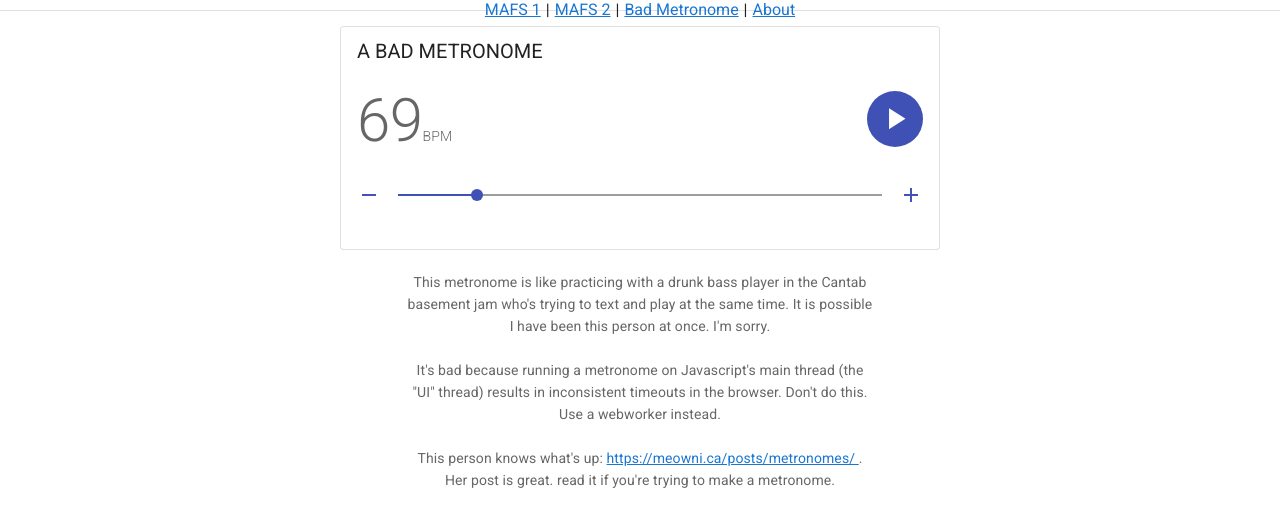
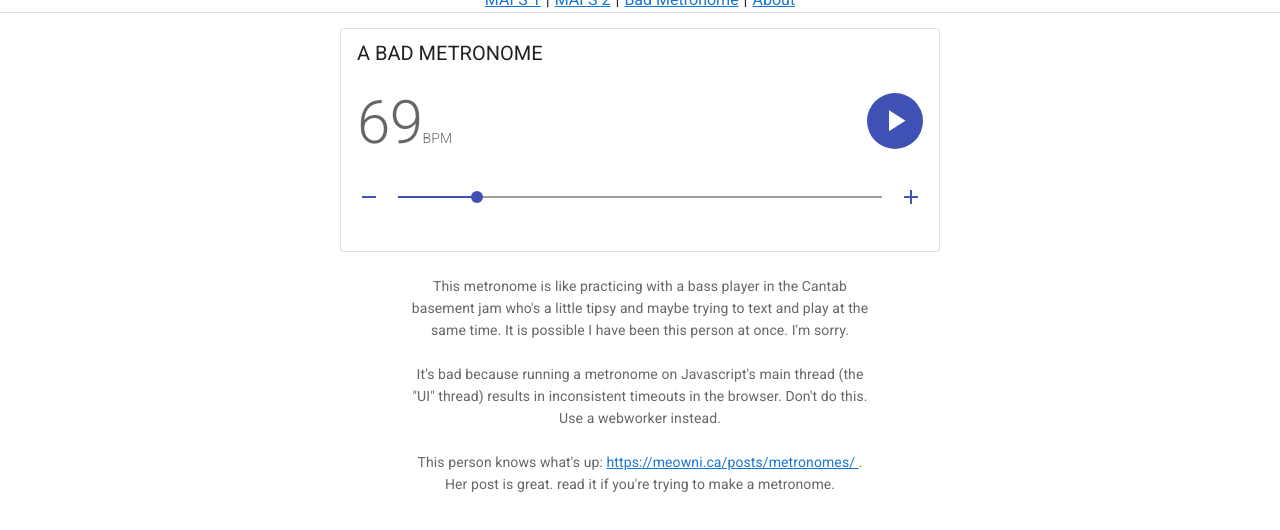
Before and after one commit to envirodatavis/funsite, a Vue app: page /#/bad-metronome in a window 1280 px wide. Shown: the top 530 px of the page. Built offline with nearby package versions, Linux system fonts and the light colour scheme.

Commit message:
fixed top bar

```diff
--- a/src/App.vue
+++ b/src/App.vue
@@ -2,8 +2,8 @@
   <v-app>
     <template>
       <div id="app">
-        <div id="nav">
-          <v-row justify="center" style="padding-top:10px">
+        <div id="nav" style="height:18pt">
+          <v-row justify="center">
             <router-link to="/">MAFS 1</router-link>
             <span style="padding-left: 5px;padding-right: 5px;">|</span>
             <router-link to="/mafs2">MAFS 2</router-link>
--- a/src/components/Metronome.vue
+++ b/src/components/Metronome.vue
@@ -51,9 +51,10 @@
       <v-col align="center">
         <v-card elevation="0" max-width="500">
           <v-card-text>
-            This metronome is like practicing with a drunk bass player in the
-            Cantab basement jam who's trying to text and play at the same time.
-            It is possible I have been this person at once. I'm sorry.
+            This metronome is like practicing with a bass player in the Cantab
+            basement jam who's a little tipsy and maybe trying to text and play
+            at the same time. It is possible I have been this person at once.
+            I'm sorry.
             <br />
             <br />
             It's bad because running a metronome on Javascript's main thread
```
